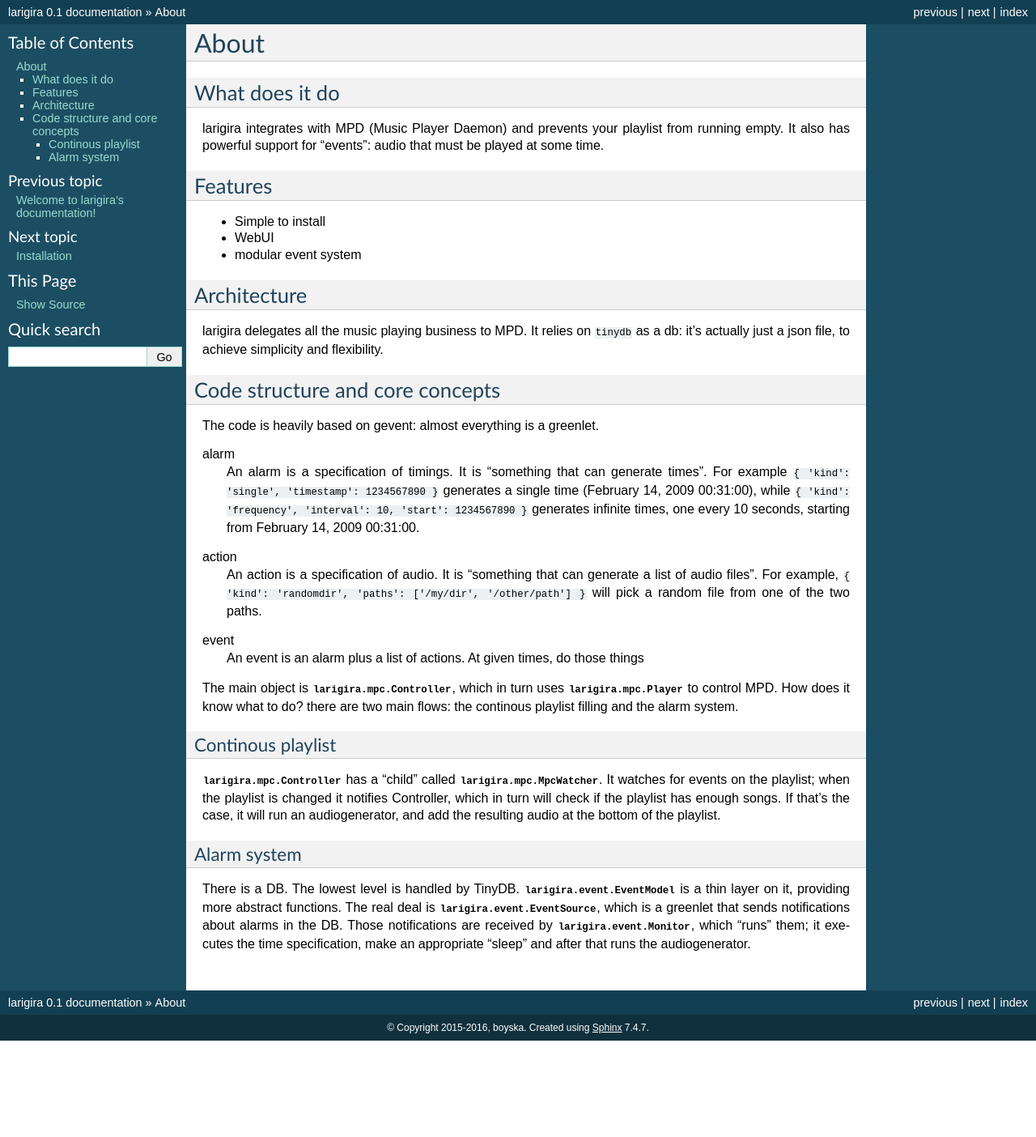
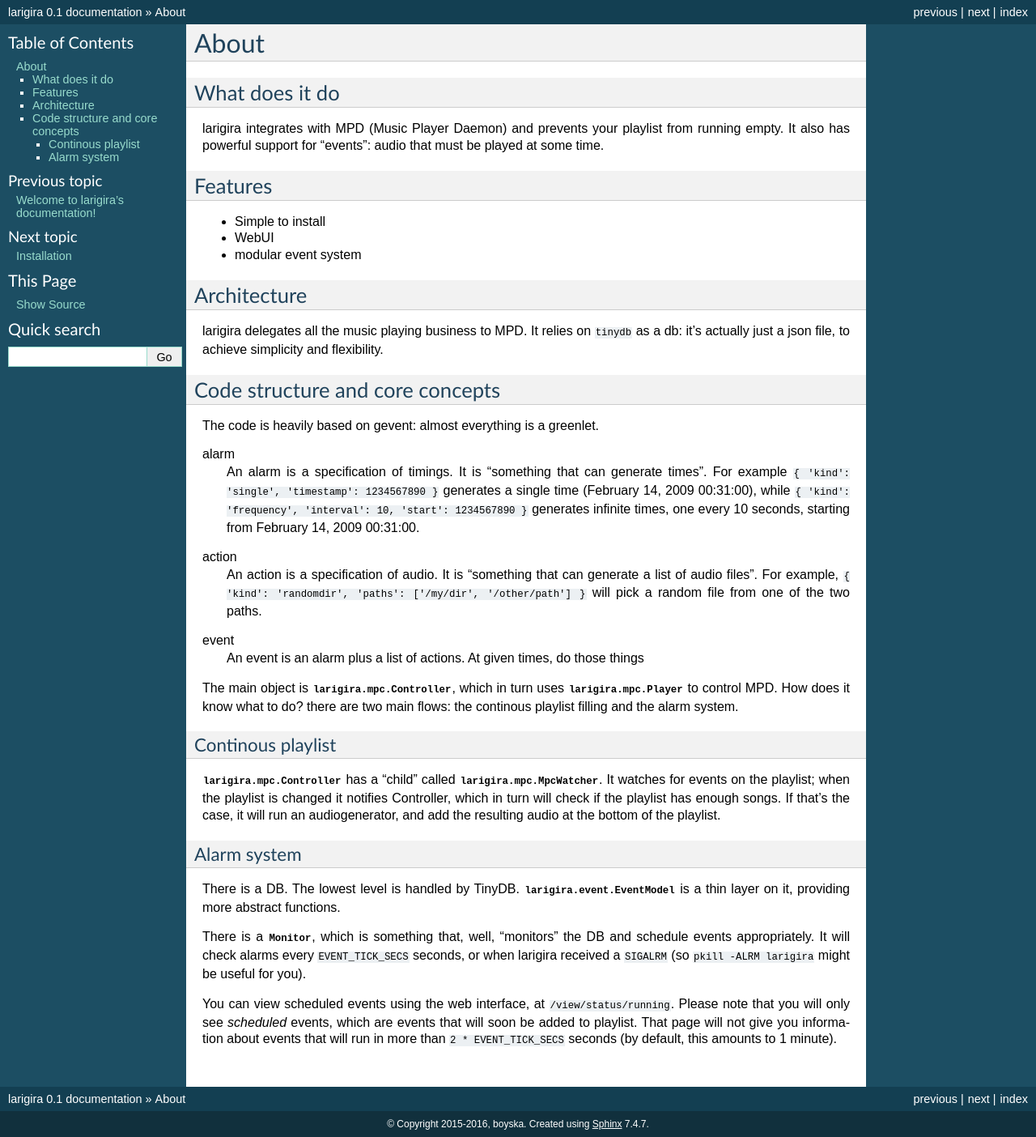
Before and after one commit to boyska/larigira, a Sphinx documentation site: the page built from doc/source/about.rst, in a window 1280 px wide. Shown: the whole page at 81% size. Built offline with Sphinx 7.4.7, drawn with Linux system fonts in a browser that asks for light colours; pages that are not in the unit, such as notebooks, are missing from menus; before the commit the page ends 1285 px from its top, so only the background shows below that.

Commit message:
rewrite event system to be tick-based
FIX #16

```diff
--- a/doc/source/about.rst
+++ b/doc/source/about.rst
@@ -57,7 +57,13 @@
 ~~~~~~~~~~~~
 
 There is a DB. The lowest level is handled by TinyDB. :class:`larigira.event.EventModel` is a thin layer on
-it, providing more abstract functions. The real deal is :class:`larigira.event.EventSource`, which is a
-greenlet that sends notifications about alarms in the DB. Those notifications are received by
-:class:`larigira.event.Monitor`, which "runs" them; it executes the time specification, make an appropriate
-"sleep" and after that runs the audiogenerator.
+it, providing more abstract functions.
+
+There is a :class:`Monitor <larigira.event.Monitor>`, which is something that, well, "monitors" the DB and
+schedule events appropriately. It will check alarms every ``EVENT_TICK_SECS`` seconds, or when larigira received
+a ``SIGALRM`` (so ``pkill -ALRM larigira`` might be useful for you).
+
+You can view scheduled events using the web interface, at ``/view/status/running``. Please note that you will
+only see *scheduled* events, which are events that will soon be added to playlist. That page will not give you
+information about events that will run in more than ``2 * EVENT_TICK_SECS`` seconds (by default, this amounts
+to 1 minute).
```
Also changed, not shown: 3 other files.
